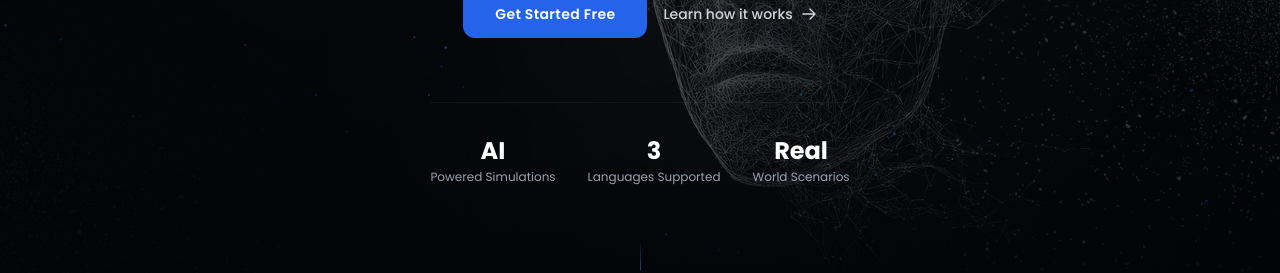
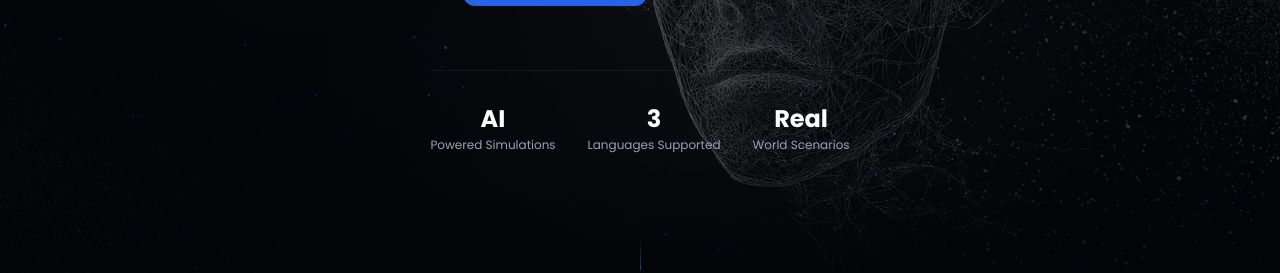
Before and after one commit to Darksyde0/averion, a React (Vite) app: page / in a window 1280 px wide. Shown: the part 484-757 px from the top of the page. Built offline with nearby package versions, Linux system fonts and the light colour scheme; no server answers.

Commit message:
fix: stats spacing above scroll indicator

```diff
--- a/src/components/HeroSection.jsx
+++ b/src/components/HeroSection.jsx
@@ -142,7 +142,7 @@ function HeroSection() {
         </div>
 
         {/* Stats */}
-        <div className="flex items-center gap-8 mt-16 pt-8 border-t border-white/5"
+        <div className="flex items-center gap-8 mt-16 pt-8 border-t border-white/5 mb-16"
           role="list" aria-label="Platform highlights">
           {stats.map((stat, i) => (
             <div key={i} className="text-center" role="listitem">
```
